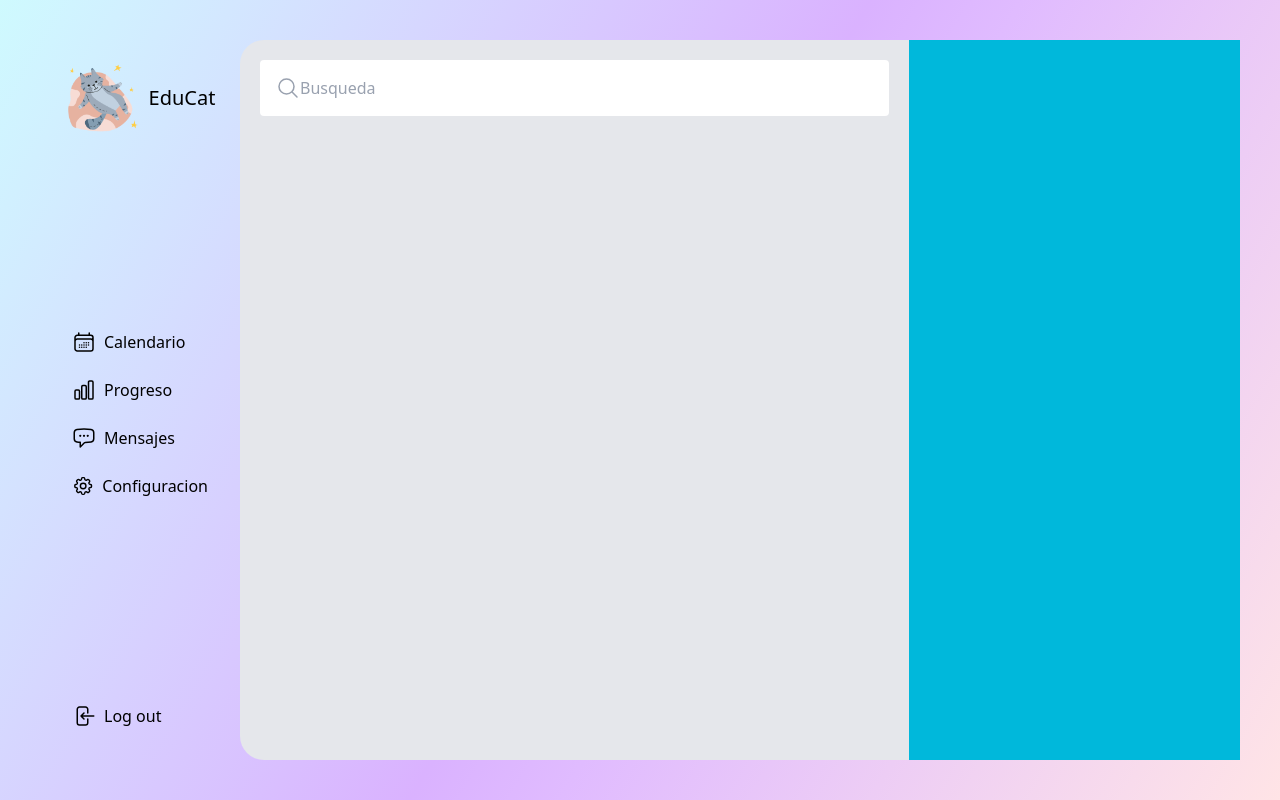
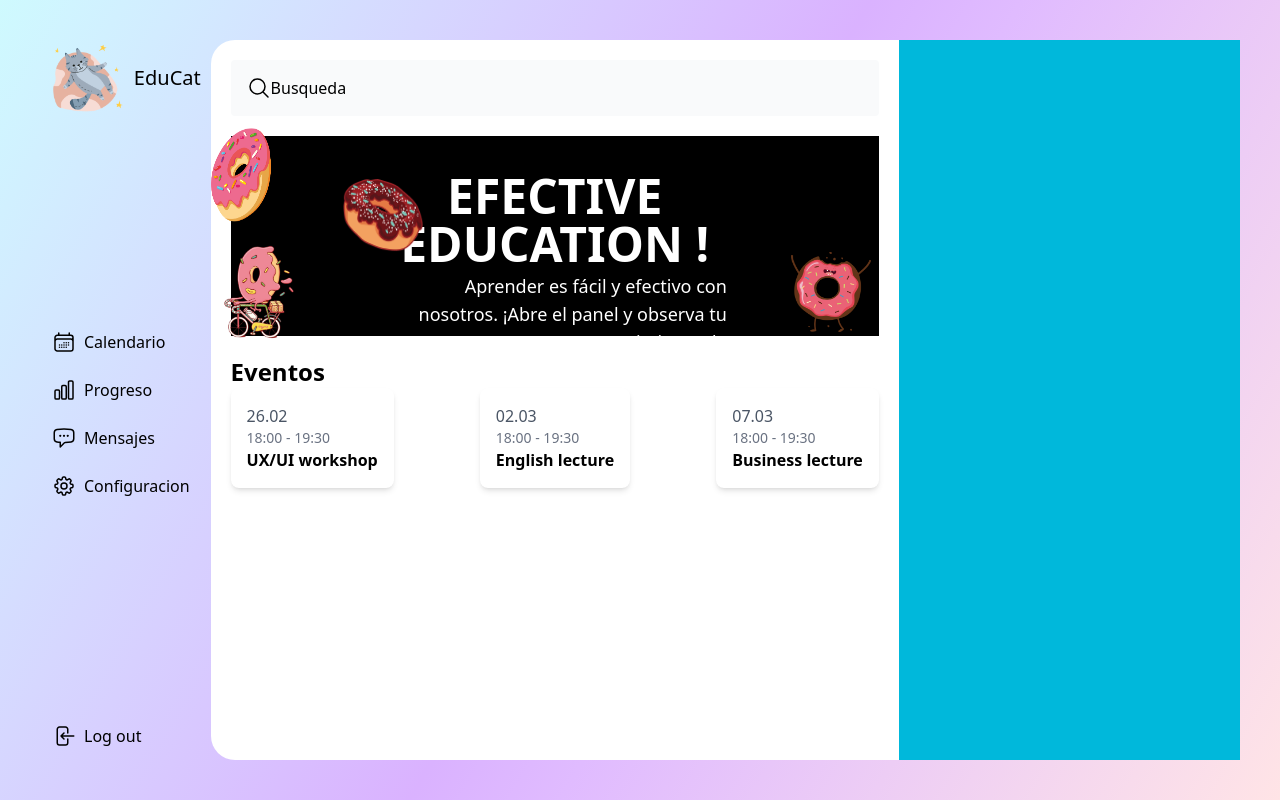
Before and after one commit to ArtoriasKnight9/Portafolio.github.io, a plain HTML site: page dashboard.html in a window 1280 px wide. Drawn offline with nearby package versions, Linux system fonts and the light colour scheme.

Commit message:
Avanze en Dashboard

```diff
--- a/dashboard.html
+++ b/dashboard.html
@@ -12,7 +12,7 @@
         <div class= "w-full h-full flex" >
 
             <!-- menuizq -->
-            <div class="flex flex-col w-1/6 p-5 justify-between ">
+            <div class="flex flex-col w-1/6  justify-between ">
                 <!-- logo -->
                 <div class=" flex justify-center align-center">
        <!-- span--><img src="Imagenes/pegatina.png" alt="Logo" class="w-19 h-19 mr-2">
@@ -108,14 +108,56 @@
 
 
             <!-- menucentral -->
-            <div class="w-4/6 h-full bg-gray-200 w 7/12 rounded-l-3xl p-5">
-                <div class="w-full p-4 flex bg-white rounded text-gray-400">
+            <div class="w-4/6 h-full w- bg-white w 7/12 rounded-l-3xl p-5">
+                <div class="w-full p-4 flex bg-gray-50 rounded ">
                     <svg xmlns="http://www.w3.org/2000/svg" fill="none" viewBox="0 0 24 24" stroke-width="1.5" stroke="currentColor" class="size-6">
                         <path stroke-linecap="round" stroke-linejoin="round" d="m21 21-5.197-5.197m0 0A7.5 7.5 0 1 0 5.196 5.196a7.5 7.5 0 0 0 10.607 10.607Z" />
                       </svg>
                       Busqueda
+                </div>
+
+                <!-- Cuadronegro con infromacion -->
+                <div class="flex flex-row w-full h-50 bg-black mt-5 text-white p-5" >
+                   <div class=" w-1/6 flex-col w-1/2 h-full justify-center items-center m-5 relative">
+                        <img src="Imagenes/dona.png" alt="dona" class="w-43 h-43 -mt-21 -ml-18 absolute ">
+                        <img src="Imagenes/donaandante.png" alt="donaandante" class="w-30 h-30 -bottom-4 -ml-14 absolute">
+                        <img src="Imagenes/dona2.png" alt="dona2" class="w-20 h-20  ml-18 absolute">
+
+                   </div>
+                   <article class=" flex flex-col my-4 w-4/6 text-right  text-wrap ">
+                        <h1 class="text-5xl   block flex-col uppercase text-center font-bold">Efective Education !</h1>
+                        <p class="block text-lg  p-1"> Aprender es fácil y efectivo con nosotros. ¡Abre el panel y observa tu progreso y crecimiento de conocimientos! y observa tu progreso y crecimiento de conocimientos!</p>
+
+                   </article>
+
+                   <div class="w-1/6 flex-col w-1/2 h-full justify-center items-center m-5 relative">
+                        <img src="Imagenes/donuthappy.png" alt="donuthappy" class="w-20 h-20 bottom-1 -right-8 absolute">
+                   </div>
 
                 </div>
+
+                <div class="mt-5">
+                    <span class=" font-bold text-2xl">Eventos </span>
+                    <div class="flex flex-row justify-between ">
+                        <div class="bg-white p-4 rounded-lg shadow-md">
+                            <p class="text-gray-600">26.02</p>
+                            <p class="text-gray-500 text-sm">18:00 - 19:30</p>
+                            <p class="font-semibold">UX/UI workshop</p>
+                        </div>
+                        <div class="bg-white p-4 rounded-lg shadow-md">
+                            <p class="text-gray-600">02.03</p>
+                            <p class="text-gray-500 text-sm">18:00 - 19:30</p>
+                            <p class="font-semibold">English lecture</p>
+                        </div>
+                        <div class="bg-white p-4 rounded-lg shadow-md">
+                            <p class="text-gray-600">07.03</p>
+                            <p class="text-gray-500 text-sm">18:00 - 19:30</p>
+                            <p class="font-semibold">Business lecture</p>
+                        </div>
+                    </div>
+
+                </div>
+
             </div>
 
             <!-- menudere -->
```
Also changed, not shown: Imagenes/dona.png (added), Imagenes/dona2.png (added), Imagenes/donaandante.png (added), Imagenes/donuthappy.png (added).
